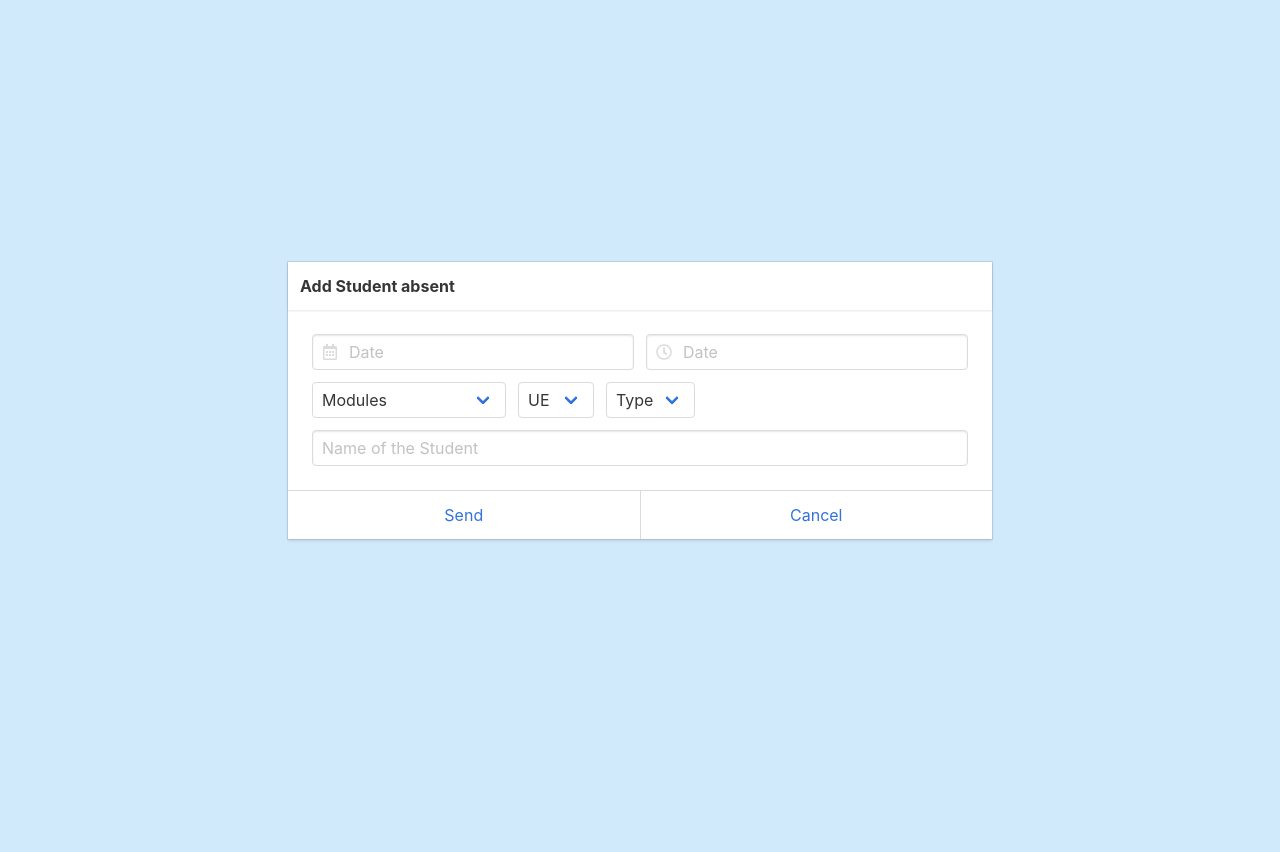
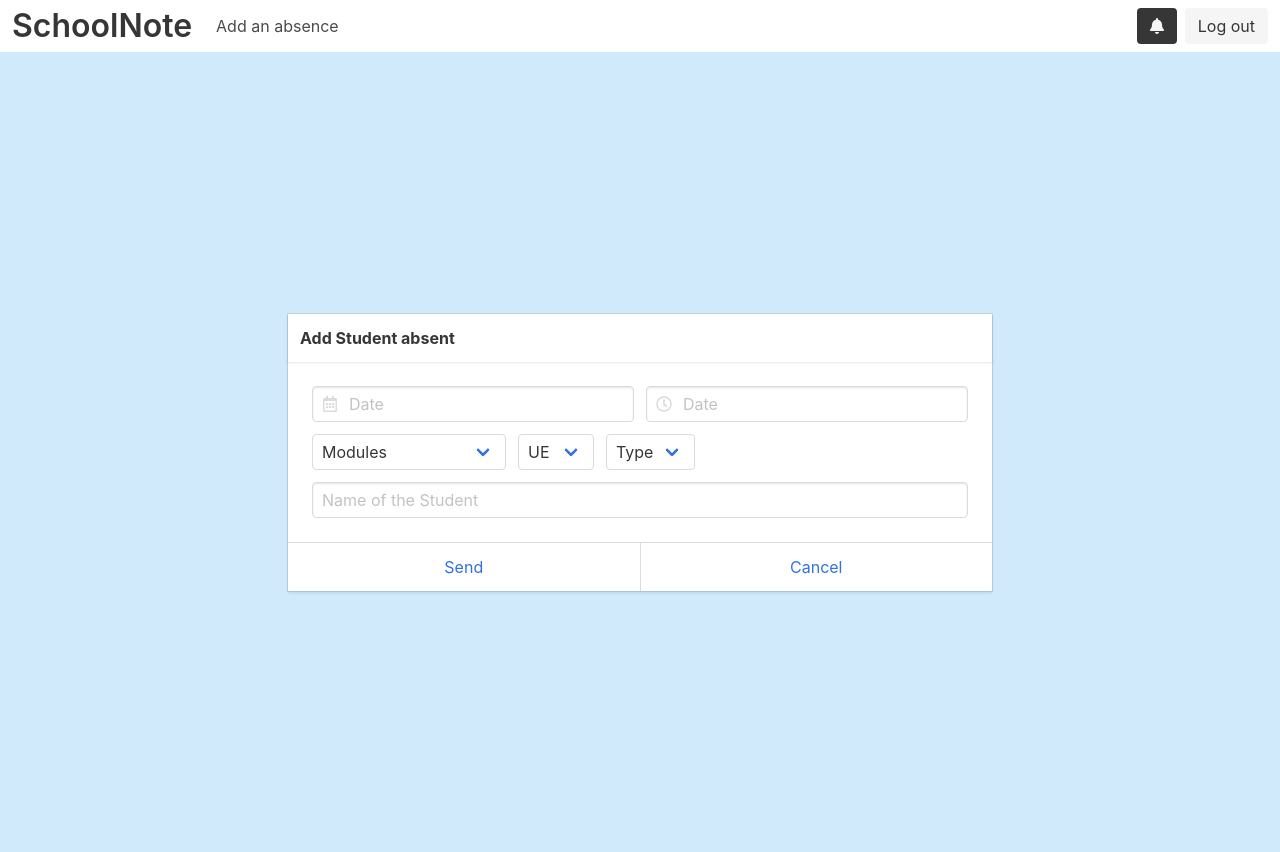
Before and after one commit to alexislepresle/SchoolNote, a PHP site: page /addAbsence.php in a window 1280 px wide. Before the commit the page ends 541 px from the top, so only its background shows below. Run offline with PHP 8.4, Linux system fonts and the light colour scheme; some libraries are stand-ins or nearby versions.

Commit message:
Add NavBAr to addAbsence

```diff
--- a/addAbsence.php
+++ b/addAbsence.php
@@ -15,7 +15,43 @@
   <title>Document</title>
 </head>
 
-<body class="form-input">
+<body>
+  <nav class="navbar" role="navigation" aria-label="main navigation">
+    <div class="navbar-brand">
+      <a class="navbar-item" href="https://bulma.io">
+        <h1 class="title"> SchoolNote</h1>
+      </a>
+      <a role="button" class="navbar-burger" aria-label="menu" aria-expanded="false">
+        <span aria-hidden="true"></span>
+        <span aria-hidden="true"></span>
+        <span aria-hidden="true"></span>
+      </a>
+    </div>
+
+    <div id="navbarBasicExample" class="navbar-menu">
+      <div class="navbar-start">
+        <a class="navbar-item">
+          Add an absence
+        </a>
+      </div>
+
+      <div class="navbar-end">
+        <div class="navbar-item">
+          <div class="buttons">
+            <a class="button is-dark">
+              <i class="fas fa-bell"></i>
+            </a>
+            <a class="button is-light">
+              Log out
+            </a>
+          </div>
+        </div>
+      </div>
+    </div>
+  </nav>
+  <div class="form-input">
+
+
     <div class="card">
       <header class="card-header">
         <p class="card-header-title">
@@ -80,6 +116,7 @@
         <a href="#" class="card-footer-item">Cancel</a>
       </footer>
     </div>
+  </div>
 </body>
 
 <script>
```
Lines whose indentation alone changed are shown as unchanged.
